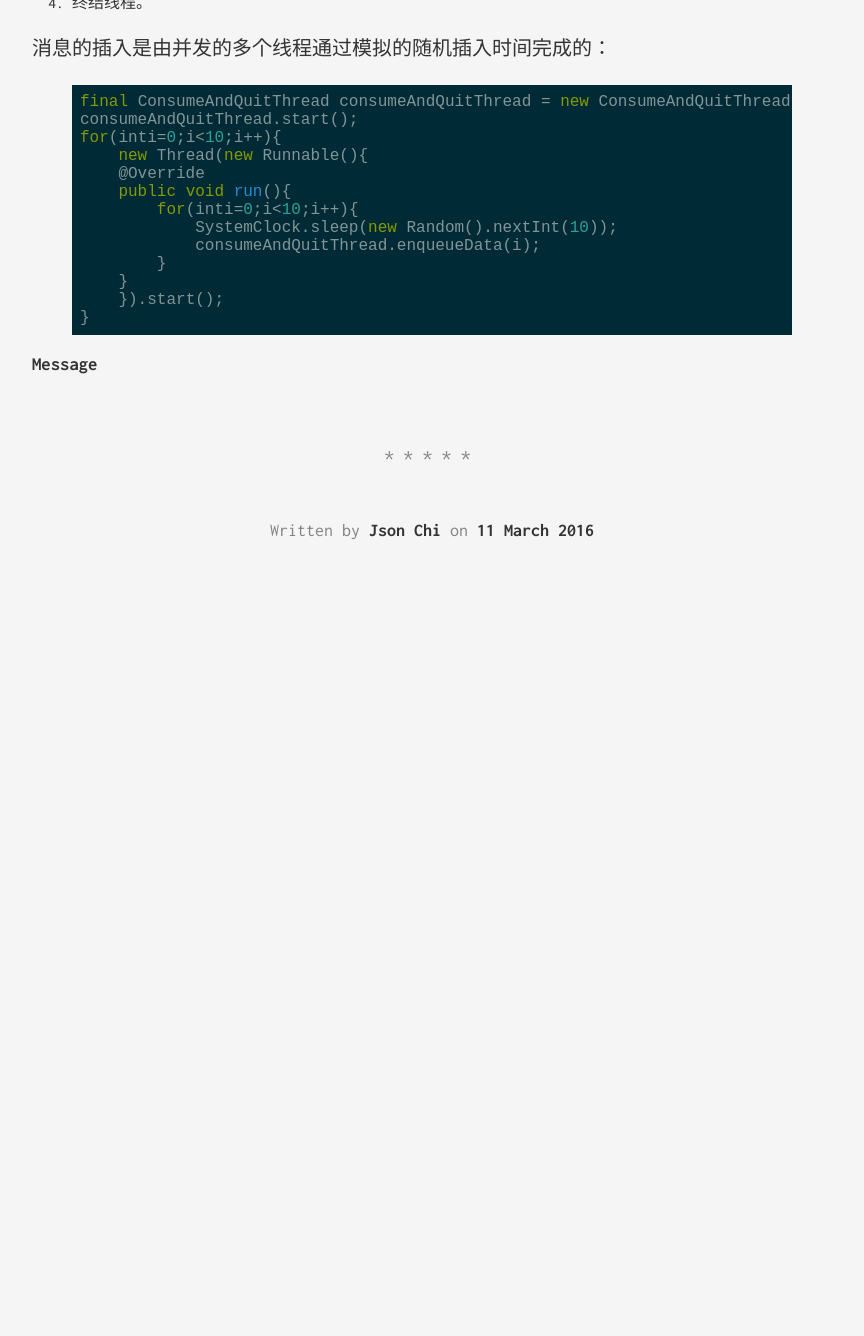
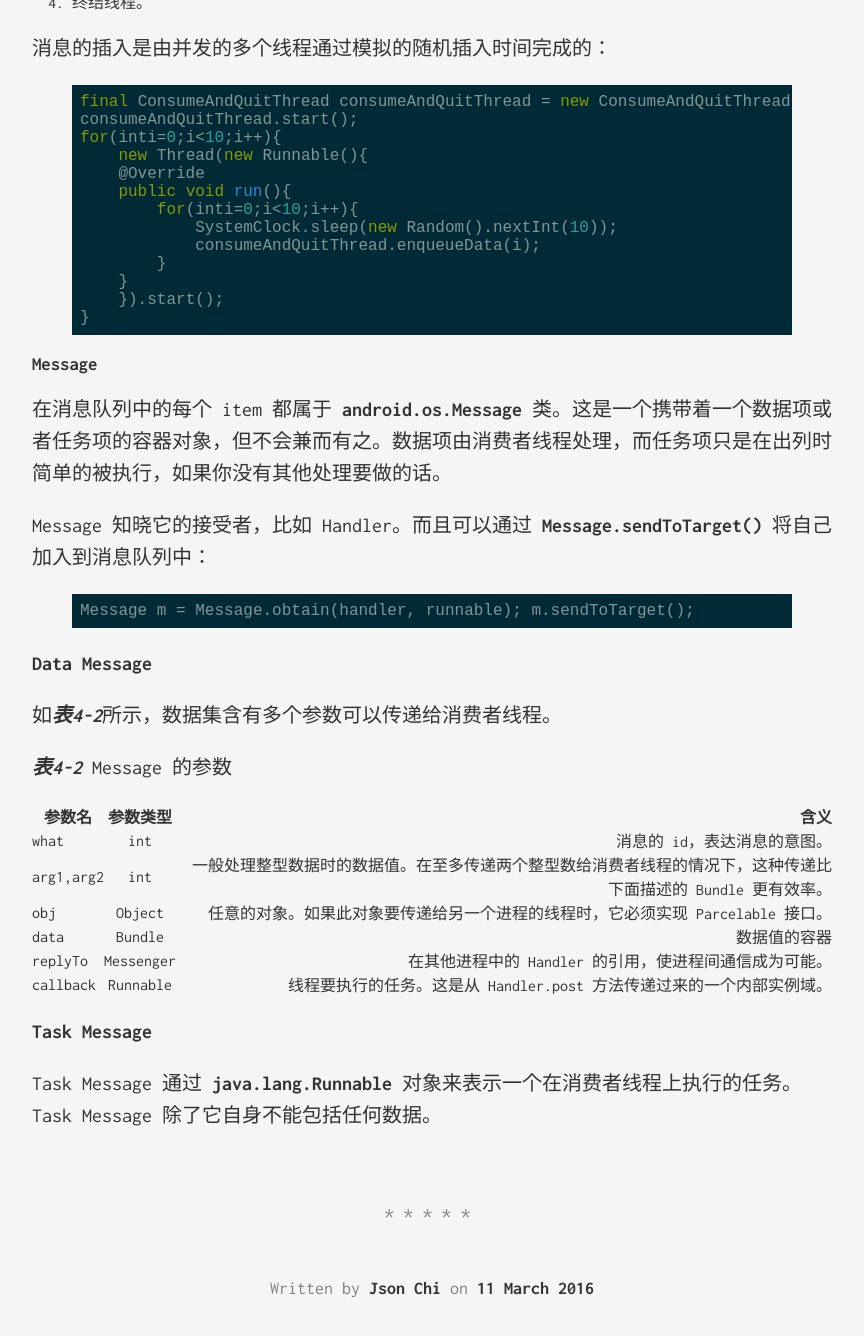
Before and after one commit to jsonchi/jsonchi.github.io, a Jekyll site: the page built from _posts/2016-03-11-android-message-passing.md, in a window 1280 px wide and 1400 px high, scrolled down 7587 px. Shown: the top 1336 px of the window, without its empty margins (208-1072 px from the left). Built offline with Jekyll 4.4.1, drawn with Linux system fonts in a browser that asks for light colours; comment, search, counter and statistics services are not loaded; before the commit the page ends 8229 px from its top, so only the background shows below that; some of the changed text lies outside the part shown.

Commit message:
Add simple intro to Message

```diff
--- a/_posts/2016-03-11-android-message-passing.md
+++ b/_posts/2016-03-11-android-message-passing.md
@@ -168,7 +168,7 @@ queueIdle() 的实现必须返回一个布尔值，其意义如下：
 
 当线程在等待新消息时出现空闲时间段，那么所有向消息队列注册过的 IdleHandler 都会被调用。空闲时间段可能发生在第一条消息之前，两条消息之间或者最后一条消息之后。如果有多个内容生产者在消费者线程上顺序的处理数据时，IdleHandler 可以在所有的消息得到处理后终结消费者线程，从而使无用的线程不在占据内存。有了 IdleHandler 的帮助，就没有必要跟踪插入的最后一条消息以及何时可以终结线程了。
 
-注意：此用例只适合于当生产者线程向消息队列插入消息没有延迟，从而使得消费者线程在最后一条消息插入之前不会产生空闲时间段这种情况。
+***注意：***此用例只适合于当生产者线程向消息队列插入消息没有延迟，从而使得消费者线程在最后一条消息插入之前不会产生空闲时间段这种情况。
 
 下面的 ConsumeAndQuitThread 展示了当没有新消息要处理时，终结线程的情况。
 
@@ -234,3 +234,30 @@ for(inti=0;i<10;i++){
 {% endhighlight%}
 
 ### Message
+
+在消息队列中的每个 item 都属于 **android.os.Message** 类。这是一个携带着一个数据项或者任务项的容器对象，但不会兼而有之。数据项由消费者线程处理，而任务项只是在出列时简单的被执行，如果你没有其他处理要做的话。
+
+Message 知晓它的接受者，比如 Handler。而且可以通过 **Message.sendToTarget()** 将自己加入到消息队列中：
+
+{% highlight java%}
+Message m = Message.obtain(handler, runnable); m.sendToTarget();
+{% endhighlight%}
+
+**Data Message**
+
+如***表4-2***所示，数据集含有多个参数可以传递给消费者线程。
+
+***表4-2*** Message 的参数
+
+|    参数名    |    参数类型    |    含义    |
+| -----|:----:| ----:|
+|    what     |    int        | 消息的 id，表达消息的意图。 |
+|  arg1,arg2  |    int     | 一般处理整型数据时的数据值。在至多传递两个整型数给消费者线程的情况下，这种传递比下面描述的 Bundle 更有效率。 |
+|   obj   |   Object   | 任意的对象。如果此对象要传递给另一个进程的线程时，它必须实现 Parcelable 接口。 |
+|   data   |  Bundle   | 数据值的容器 |
+|   replyTo  |  Messenger  | 在其他进程中的 Handler 的引用，使进程间通信成为可能。 |
+|   callback  |  Runnable  |   线程要执行的任务。这是从 Handler.post 方法传递过来的一个内部实例域。 |
+
+**Task Message**
+
+Task Message 通过 **java.lang.Runnable** 对象来表示一个在消费者线程上执行的任务。Task Message 除了它自身不能包括任何数据。
```
